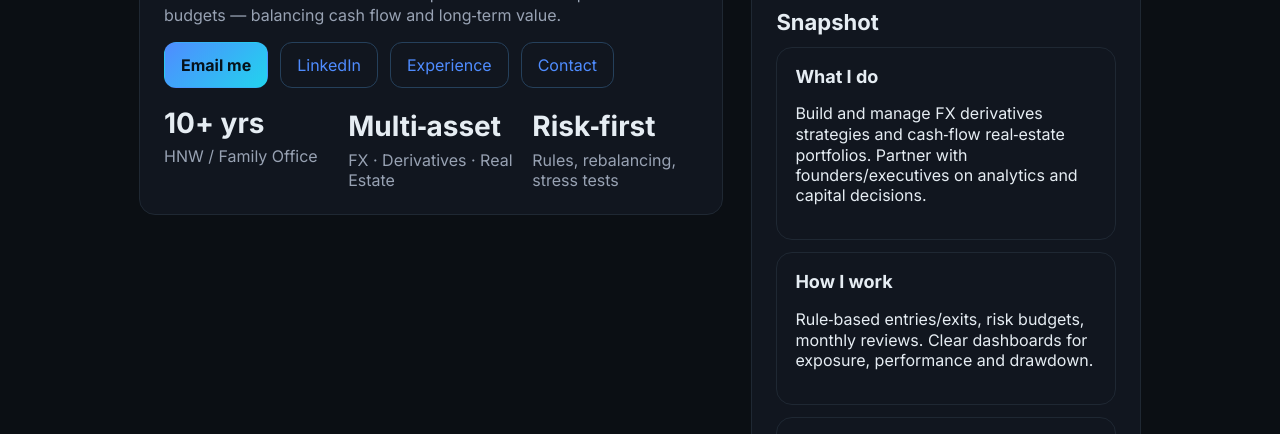
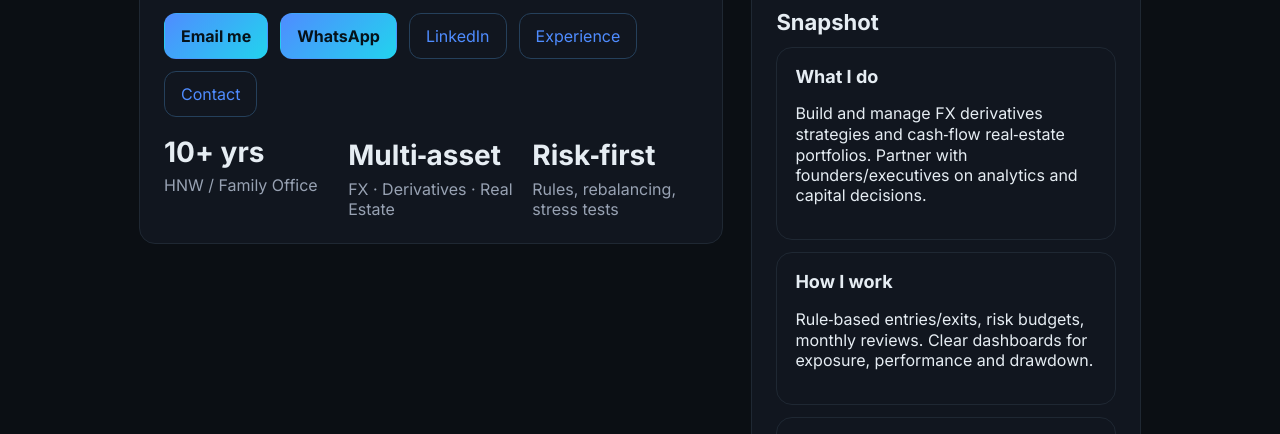
Before and after one commit to catharina8848/catharina-lewenhaupt-site, a plain HTML site: page index.html in a window 1280 px wide. Shown: the part 666-1100 px from the top of the page. Drawn offline with Linux system fonts and the light colour scheme.

Commit message:
Update index.html

```diff
--- a/index.html
+++ b/index.html
@@ -90,10 +90,13 @@
       <h2 class="title">ex‑Morgan Stanley PWM Head · FX Derivatives & Real Estate</h2>
       <p class="subtitle">I turn macro + data into rule‑based portfolios with disciplined risk budgets — balancing cash flow and long‑term value.</p>
       <div class="cta">
-        <a class="primary" href="mailto:catharina.8848@gmail.com">Email me</a>
-        <a href="https://www.linkedin.com/in/catharina-lewenhaupt-a25899379" target="_blank" rel="noopener">LinkedIn</a>
-        <a href="#work">Experience</a>
-        <a href="#contact">Contact</a>
+      <div class="cta">
+    <a class="primary" href="mailto:catharina.8848@gmail.com">Email me</a>
+    <a class="primary" href="https://wa.me/46766922734" target="_blank" rel="noopener">WhatsApp</a>
+    <a href="https://www.linkedin.com/in/catharina-lewenhaupt-a25899379" target="_blank" rel="noopener">LinkedIn</a>
+    <a href="#work">Experience</a>
+    <a href="#contact">Contact</a>
+</div>
       </div>
       <div class="grid-3" aria-label="Key metrics">
         <div class="kpi"><h3>10+ yrs</h3><p>HNW / Family Office</p></div>
```
